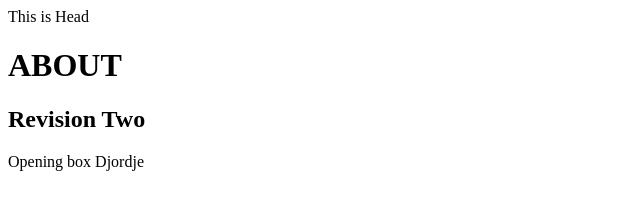
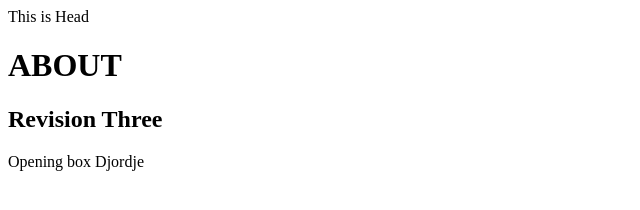
Before and after one commit to ZeravicaDjordje/Linkedin, a plain HTML site: page Desktop/Project/index.html in a window 1280 px wide. Shown: the full height of the page, 0-640 px from the left. Drawn offline with Linux system fonts and the light colour scheme.

Commit message:
revison three

```diff
--- a/Desktop/Project/index.html
+++ b/Desktop/Project/index.html
@@ -7,7 +7,7 @@
   </head>
   <body>
     <h1>ABOUT</h1>
-    <h2> Revision Two</h2>
+    <h2> Revision Three</h2>
     <p>Opening box Djordje</p>
   </body>
 </html>
```
